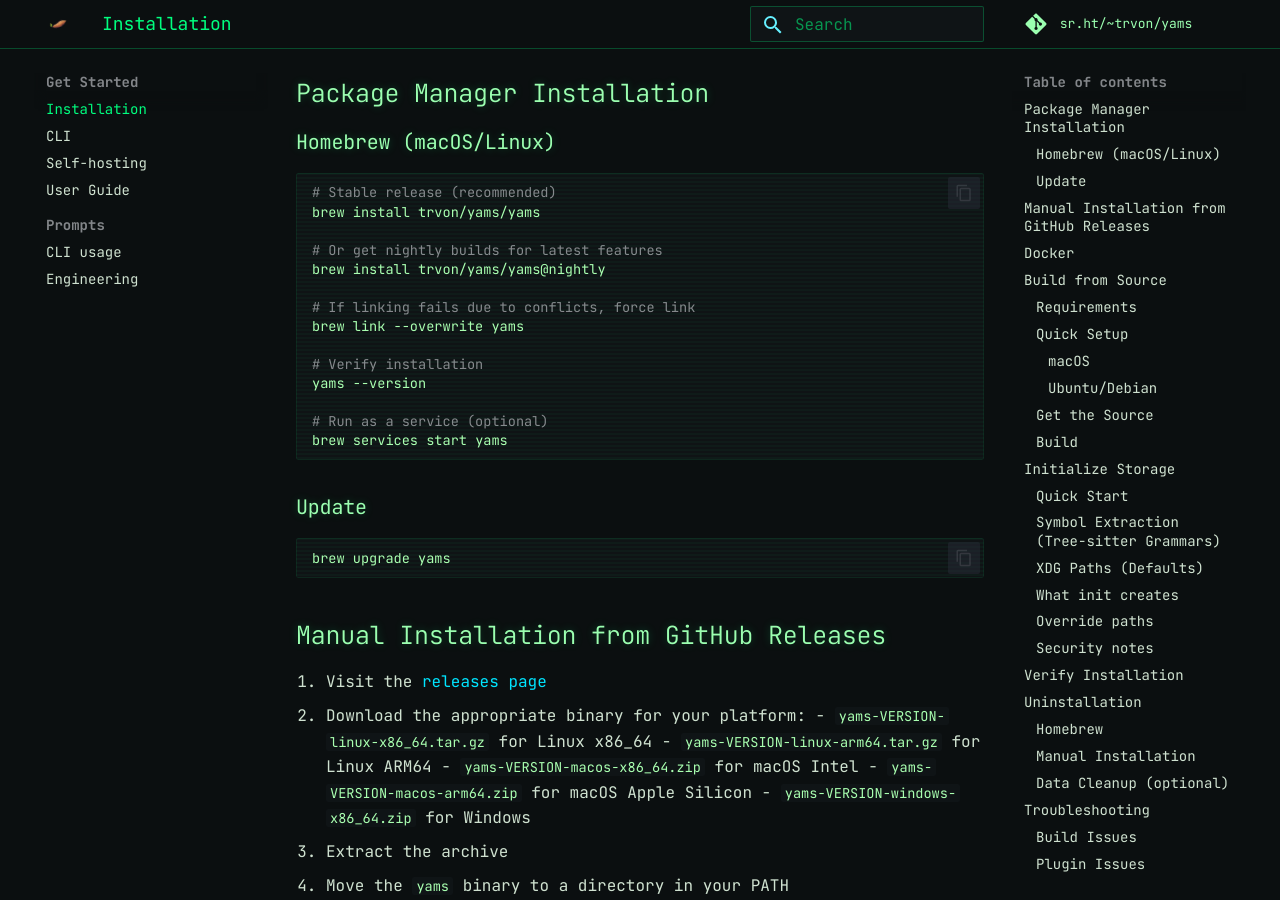
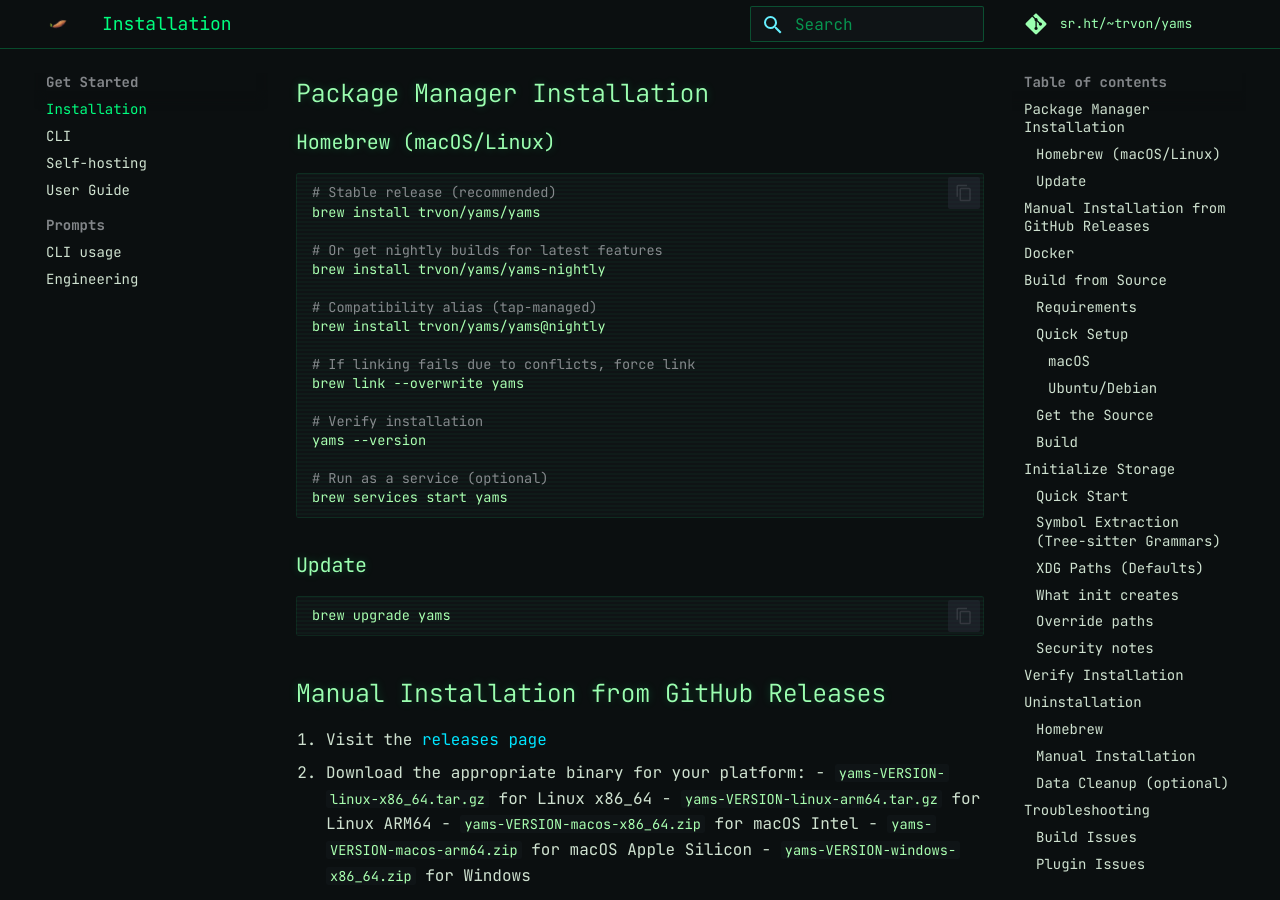
Before and after one commit to trvon/yams, an MkDocs documentation site: the page built from docs/user_guide/installation.md, in a window 1280 px wide and 900 px high, scrolled down 354 px. Built offline with MkDocs 1.6.1 and Material for MkDocs 9.7.7, drawn with Linux system fonts in a browser that asks for light colours.

Commit message:
feat: updating homebrew formulas to correctly link nightly builds

```diff
--- a/docs/user_guide/installation.md
+++ b/docs/user_guide/installation.md
@@ -13,6 +13,9 @@
 brew install trvon/yams/yams
 
 # Or get nightly builds for latest features
+brew install trvon/yams/yams-nightly
+
+# Compatibility alias (tap-managed)
 brew install trvon/yams/yams@nightly
 
 # If linking fails due to conflicts, force link
```
Also changed, not shown: 3 other files.
